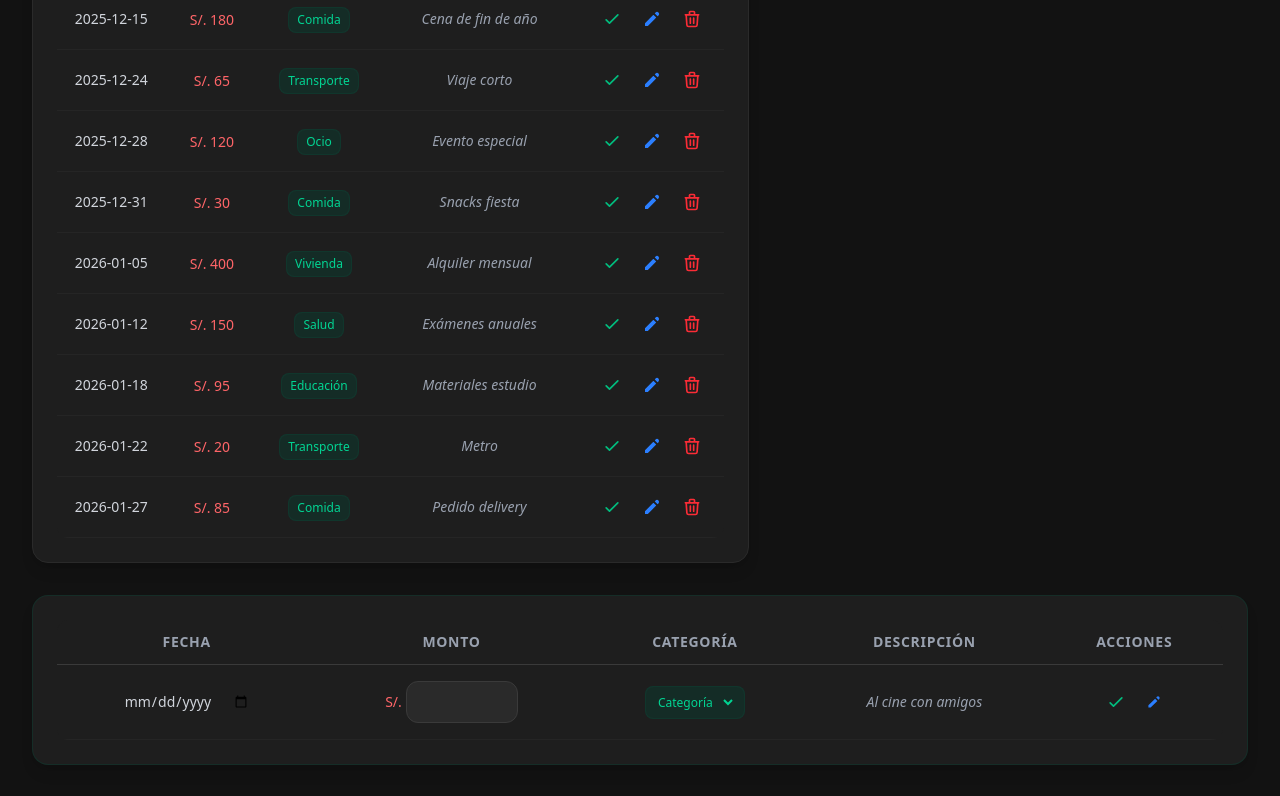
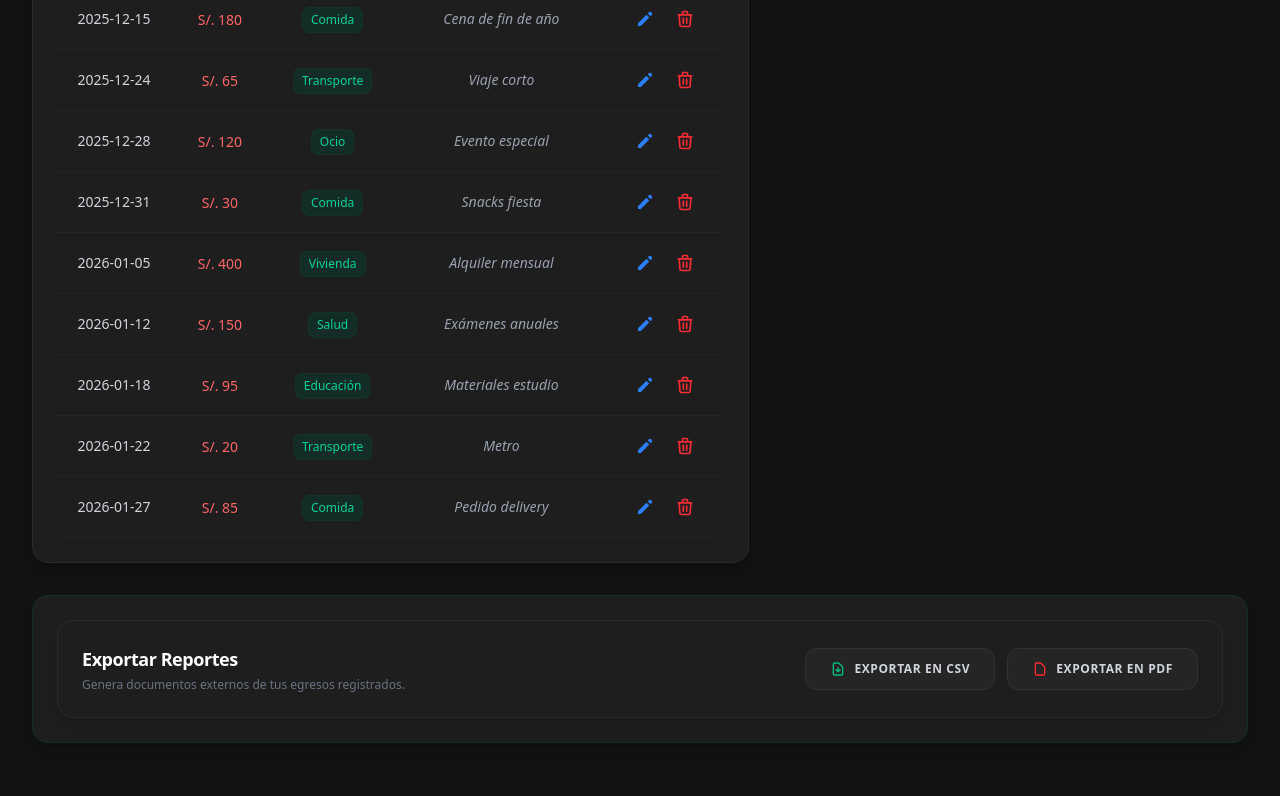
Before and after one commit to DoubleLiFFt/examen, a React (Vite) app: page /UserView in a window 1280 px wide. Shown: the part 1760-2556 px from the top of the page. Built offline with nearby package versions, Linux system fonts and the light colour scheme.

Commit message:
Cambios en el Edit, hacerlo funcional

```diff
--- a/src/Components/Users/DetailsTable.tsx
+++ b/src/Components/Users/DetailsTable.tsx
@@ -1,6 +1,27 @@
 import { gastos } from "../types/Gastos";
+import React, { useState } from "react";
+import EditModal from "./Modal.tsx";
 
 export default function DetailsTable() {
+    const [listaGastos, setListaGastos] = useState(gastos)
+    const [editarGasto, setEditarGasto] = useState<any>(null);
+    const [modalOpen, setModalOpen] = useState(false)
+
+    const eliminarGasto = (idEliminar : number) => {
+        const newList = listaGastos.filter(gasto => gasto.id !== idEliminar)
+        setListaGastos(newList)
+    }
+    const prepararEdit = (gasto: any)=> {
+        setEditarGasto(gasto)
+        setModalOpen(true)
+    }
+    const guardarCambios = (newData: any) => {
+        const listaAct = listaGastos.map((gasto) =>
+            gasto.id === editarGasto.id ? { ...gasto, ...newData } : gasto
+        );
+        setListaGastos(listaAct);
+        setModalOpen(false);
+    };
     return (
         <div className="flex flex-col gap-6 w-full h-full">
             <h1 className="text-xl font-bold text-center text-emerald-400">Registro de Egresos</h1>
@@ -16,7 +37,7 @@ export default function DetailsTable() {
                     </tr>
                     </thead>
                     <tbody className="text-gray-300">
-                    {gastos.map((Details) => (
+                    {listaGastos.map((Details) => (
                         <tr
                             key={Details.id}
                             className="border-b border-[#252525] hover:bg-[#252525] transition-colors group"
@@ -38,21 +59,22 @@ export default function DetailsTable() {
                             </td>
                             <td className="px-2 md:px-4 py-4">
                                 <div className="flex justify-center items-center gap-2 md:gap-3">
-                                    <button className="text-emerald-500 hover:text-emerald-400 transition-all hover:scale-110 p-1">
-                                        <svg xmlns="http://www.w3.org/2000/svg" className="h-4 w-4 md:h-5 md:w-5" fill="none" viewBox="0 0 24 24" stroke="currentColor">
-                                            <path strokeLinecap="round" strokeLinejoin="round" strokeWidth={2} d="M5 13l4 4L19 7" />
-                                        </svg>
-                                    </button>
-                                    <button className="text-blue-500 hover:text-blue-400 transition-all hover:scale-110 p-1">
+                                    <button onClick={() => prepararEdit(Details)} className="text-blue-500 hover:text-blue-400 transition-all hover:scale-110 p-1 hover:cursor-pointer">
                                         <svg xmlns="http://www.w3.org/2000/svg" className="h-4 w-4 md:h-5 md:w-5" viewBox="0 0 20 20" fill="currentColor">
                                             <path d="M13.586 3.586a2 2 0 112.828 2.828l-.793.793-2.828-2.828.793-.793zM11.379 5.793L3 14.172V17h2.828l8.38-8.379-2.83-2.828z" />
                                         </svg>
                                     </button>
-                                    <button className="text-red-500 hover:text-red-400 transition-all hover:scale-110 p-1">
+                                    <button onClick={ () => eliminarGasto(Details.id) } className="text-red-500 hover:text-red-400 transition-all hover:scale-110 p-1 hover:cursor-pointer">
                                         <svg xmlns="http://www.w3.org/2000/svg" className="h-4 w-4 md:h-5 md:w-5" fill="none" viewBox="0 0 24 24" stroke="currentColor">
                                             <path strokeLinecap="round" strokeLinejoin="round" strokeWidth={2} d="M19 7l-.867 12.142A2 2 0 0116.138 21H7.862a2 2 0 01-1.995-1.858L5 7m5 4v6m4-6v6m1-10V4a1 1 0 00-1-1h-4a1 1 0 00-1 1v3M4 7h16" />
                                         </svg>
                                     </button>
+                                    <EditModal
+                                        isOpen={modalOpen}
+                                        onClose={() => setModalOpen(false)}
+                                        gasto={editarGasto}
+                                        onSave={guardarCambios}
+                                    />
                                 </div>
                             </td>
                         </tr>
--- a/src/Components/Users/EditarEgreso.tsx
+++ /dev/null
@@ -1,70 +0,0 @@
-export default function DetailsTable() {
-    return (
-        <div className="flex flex-col gap-6 w-full h-full">
-            <div className="w-full overflow-x-auto rounded-xl">
-                <table className="w-full text-left border-collapse bg-[#1e1e1e]">
-                    <thead>
-                    <tr className="border-b border-[#3a3a3a] text-gray-400 text-xs md:text-sm uppercase tracking-wider">
-                        <th className="px-2 md:px-4 py-3 font-semibold text-center hidden md:table-cell">Fecha</th>
-                        <th className="px-2 md:px-4 py-3 font-semibold text-center">Monto</th>
-                        <th className="px-2 md:px-4 py-3 font-semibold text-center">Categoría</th>
-                        <th className="px-2 md:px-4 py-3 font-semibold text-center hidden sm:table-cell">Descripción</th>
-                        <th className="px-2 md:px-4 py-3 font-semibold text-center">Acciones</th>
-                    </tr>
-                    </thead>
-                    <tbody className="text-gray-300">
-                    <tr className="border-b border-[#252525] hover:bg-[#252525] transition-colors group">
-                        <td className="px-2 md:px-4 py-4 text-center text-sm hidden md:table-cell">
-                            <input
-                                type="date"
-                                className="bg-transparent border-none outline-none text-gray-300 cursor-pointer"
-                            />
-                        </td>
-                        <td className="px-2 md:px-4 py-4 text-center font-medium text-red-400">
-                            <div className="flex items-center justify-center gap-1">
-                                <span className="text-xs md:text-sm">S/.</span>
-                                <input
-                                    type="number"
-                                    className="bg-[#2a2a2a] border border-[#3a3a3a] p-1 md:p-2 rounded-xl w-20 md:w-28 outline-none focus:ring-1 focus:ring-emerald-500 appearance-none [&::-webkit-inner-spin-button]:appearance-none [&::-webkit-outer-spin-button]:appearance-none [-moz-appearance:_textfield]"
-                                />
-                            </div>
-                            <span className="text-[10px] text-gray-500 md:hidden block mt-1">29/01/2026</span>
-                        </td>
-                        <td className="px-2 md:px-4 py-4 text-center">
-                                <span className="bg-emerald-900/30 text-emerald-400 px-2 py-1.5 rounded-lg text-[10px] md:text-xs border border-emerald-800/20 inline-block">
-                                    <select className="bg-transparent border-none outline-none cursor-pointer">
-                                        <option value="" className="bg-[#1e1e1e]">Categoría</option>
-                                        <option value="comida" className="bg-[#1e1e1e]">Comida</option>
-                                        <option value="transporte" className="bg-[#1e1e1e]">Transporte</option>
-                                        <option value="vivienda" className="bg-[#1e1e1e]">Vivienda</option>
-                                        <option value="ocio" className="bg-[#1e1e1e]">Ocio</option>
-                                        <option value="salud" className="bg-[#1e1e1e]">Salud</option>
-                                        <option value="educacion" className="bg-[#1e1e1e]">Educación</option>
-                                        <option value="otros" className="bg-[#1e1e1e]">Otros</option>
-                                    </select>
-                                </span>
-                        </td>
-                        <td className="px-2 md:px-4 py-4 text-center text-xs md:text-sm italic text-gray-400 hidden sm:table-cell">
-                            Al cine con amigos
-                        </td>
-                        <td className="px-2 md:px-4 py-4">
-                            <div className="flex justify-center items-center gap-2 md:gap-3">
-                                <button className="text-emerald-500 hover:text-emerald-400 transition-all hover:scale-110 p-1">
-                                    <svg xmlns="http://www.w3.org/2000/svg" className="h-4 w-4 md:h-5 md:w-5" fill="none" viewBox="0 0 24 24" stroke="currentColor">
-                                        <path strokeLinecap="round" strokeLinejoin="round" strokeWidth={2} d="M5 13l4 4L19 7" />
-                                    </svg>
-                                </button>
-                                <button className="text-blue-500 hover:text-blue-400 transition-all hover:scale-110 p-1">
-                                    <svg xmlns="http://www.w3.org/2000/svg" className="h-4 w-4 md:h-4 md:w-4" viewBox="0 0 20 20" fill="currentColor">
-                                        <path d="M13.586 3.586a2 2 0 112.828 2.828l-.793.793-2.828-2.828.793-.793zM11.379 5.793L3 14.172V17h2.828l8.38-8.379-2.83-2.828z" />
-                                    </svg>
-                                </button>
-                            </div>
-                        </td>
-                    </tr>
-                    </tbody>
-                </table>
-            </div>
-        </div>
-    );
-}
--- /dev/null
+++ b/src/Components/Users/Modal.tsx
@@ -0,0 +1,61 @@
+import React, { useState, useEffect } from "react";
+
+interface EditModalProps {
+    isOpen: boolean;
+    onClose: () => void;
+    gasto: any;
+    onSave: (newData: any) => void;
+}
+
+export default function EditModal({ isOpen, onClose, gasto, onSave }: EditModalProps) {
+    const [mount, setMount] = useState(0);
+    const [category, setCategory] = useState("");
+    const [description, setDescription] = useState("");
+    useEffect(() => {
+        if (gasto) {
+            setMount(gasto.mount);
+            setCategory(gasto.category);
+            setDescription(gasto.description);
+        }
+    }, [gasto]);
+    if (!isOpen) return null;
+    const handleSubmit = (e: React.FormEvent) => {
+        e.preventDefault();
+        onSave({ mount, category, description });
+    };
+
+    return (
+        <div className="fixed inset-0 z-50 flex items-center justify-center bg-black/70 backdrop-blur-sm p-4">
+            <form onSubmit={handleSubmit} className="bg-[#1e1e1e] p-8 rounded-2xl border border-[#2a2a2a] w-full max-w-md shadow-2xl">
+                <h2 className="text-xl font-bold text-emerald-400 mb-6">Editar Registro</h2>
+
+                <div className="flex flex-col gap-4">
+                    <input
+                        type="number"
+                        value={mount}
+                        onChange={(e) => setMount(Number(e.target.value))}
+                        className="bg-[#2a2a2a] border border-[#3a3a3a] text-white p-3 rounded-xl outline-none focus:ring-2 focus:ring-emerald-500 appearance-none [&::-webkit-inner-spin-button]:appearance-none [&::-webkit-outer-spin-button]:appearance-none [-moz-appearance:_textfield"
+                    />
+                    <input
+                        type="text"
+                        value={category}
+                        onChange={(e) => setCategory(e.target.value)}
+                        className="bg-[#2a2a2a] border border-[#3a3a3a] text-white p-3 rounded-xl outline-none focus:ring-2 focus:ring-emerald-500"
+                    />
+                    <textarea
+                        value={description}
+                        onChange={(e) => setDescription(e.target.value)}
+                        className="bg-[#2a2a2a] border border-[#3a3a3a] text-white p-3 rounded-xl outline-none focus:ring-2 focus:ring-emerald-500"
+                    />
+                </div>
+
+                <div className="flex justify-end gap-4 mt-8">
+                    <button type="button" onClick={onClose} className="text-gray-400 hover:text-white hover:cursor-pointer">Cancelar</button>
+                    <button type="submit" className="bg-emerald-500 hover:bg-emerald-600 text-[#121212] font-bold px-6 py-2 rounded-xl hover:cursor-pointer">
+                        Guardar
+                    </button>
+                </div>
+            </form>
+        </div>
+    );
+}
--- a/src/pages/Users/UserView.tsx
+++ b/src/pages/Users/UserView.tsx
@@ -2,7 +2,6 @@ import DetailsTable from "../../Components/Users/DetailsTable";
 import Graphic from "../../Components/Users/Graphic";
 import AddDetails from "../../Components/Users/AddDetails.tsx";
 import MisEgresos from "../../Components/Users/MisEgresos.tsx";
-import EditarEgreso from "../../Components/Users/EditarEgreso.tsx";
 import ExportarGastos from "../../Components/Users/ExportarGastos.tsx";
 
 export default function UserView() {
@@ -34,9 +33,6 @@ export default function UserView() {
                     </section>
                 </div>
                 <div className="grid grid-cols-1 gap-8">
-                    <div className="bg-[#1e1e1e] p-6 rounded-2xl shadow-lg border border-emerald-900/30 w-full overflow-x-auto">
-                        <EditarEgreso />
-                    </div>
                     <div className="bg-[#1e1e1e] p-6 rounded-2xl shadow-lg border border-emerald-900/30 w-full flex justify-center">
                         <ExportarGastos />
                     </div>
```
